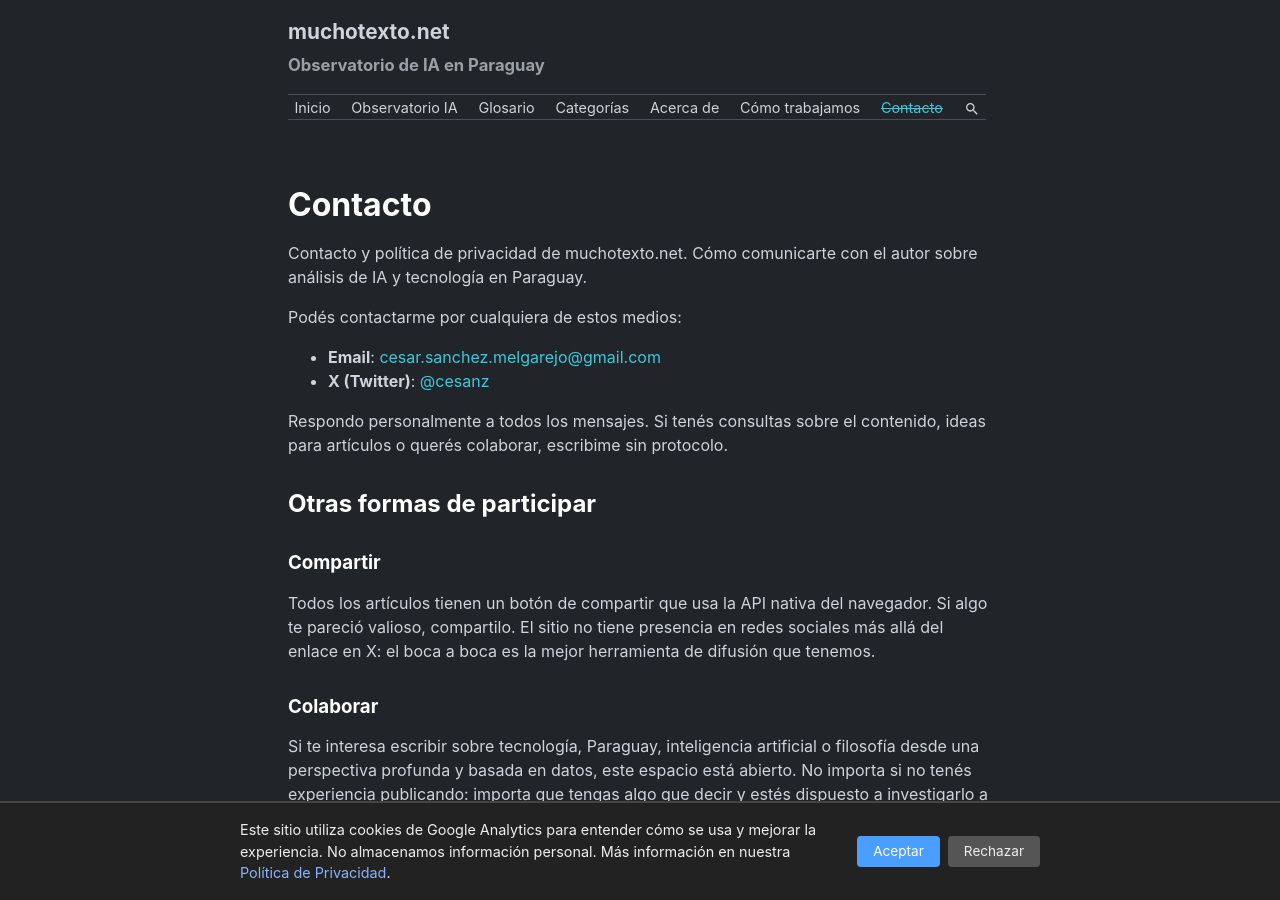
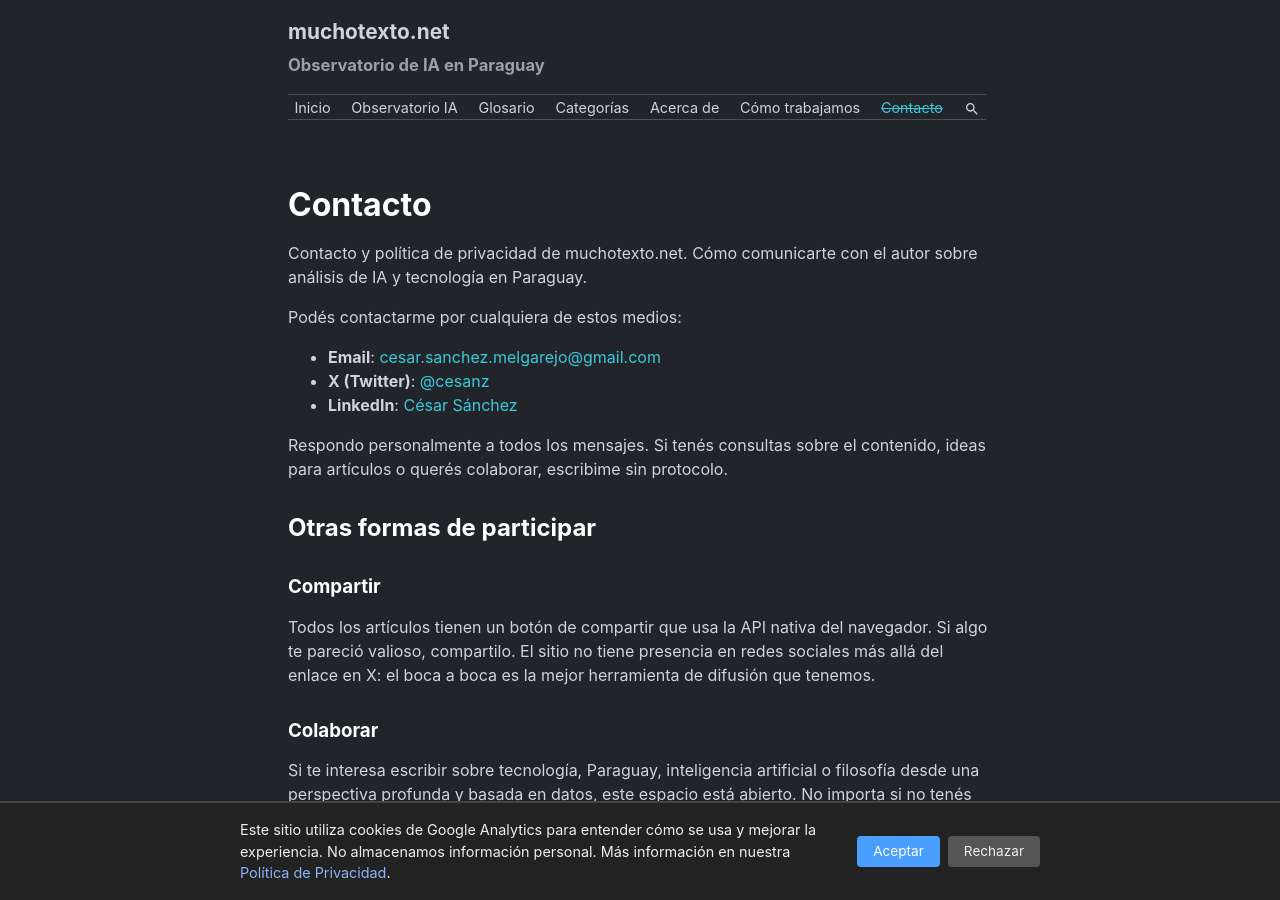
Before and after one commit to miravosqueinteresante/muchotexto.net, a Jekyll site: the page built from contacto.markdown, in a window 1280 px wide and 900 px high. Built offline with Jekyll 4.4.1, drawn with Linux system fonts in a browser that asks for light colours.

Commit message:
feat: add LinkedIn link to contact page

```diff
--- a/contacto.markdown
+++ b/contacto.markdown
@@ -10,6 +10,7 @@ Podés contactarme por cualquiera de estos medios:
 
 - **Email**: [cesar.sanchez.melgarejo@gmail.com](mailto:cesar.sanchez.melgarejo@gmail.com)
 - **X (Twitter)**: [@cesanz](https://x.com/cesanz)
+- **LinkedIn**: [César Sánchez](https://www.linkedin.com/in/cesar-sanchez-melgarejo/)
 
 Respondo personalmente a todos los mensajes. Si tenés consultas sobre el contenido, ideas para artículos o querés colaborar, escribime sin protocolo.
 
```
